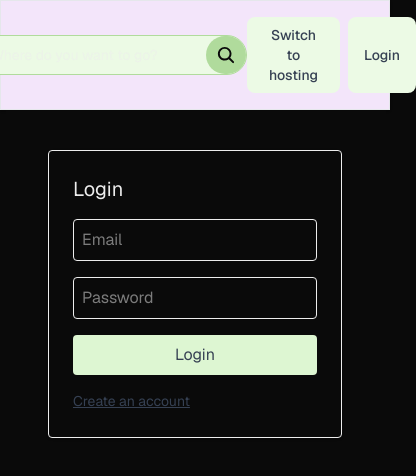
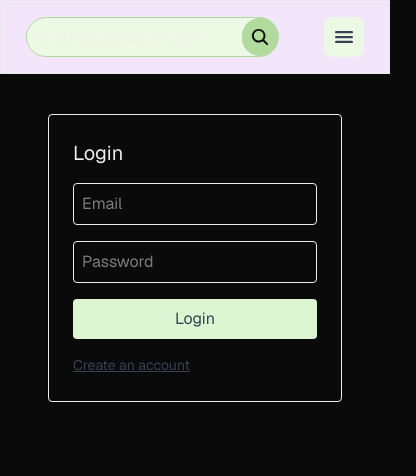
Before and after one commit to BarberoPablo/Staybnb, a Next.js app: page /auth in a window 390 px wide. Shown: the top 476 px of the page, 416 px wide, since content can reach past the window. Built offline with nearby package versions, Linux system fonts and the light colour scheme; no server answers.

Commit message:
fix: container component padding dropdown button for < md

```diff
--- a/src/app/(site)/components/Container.tsx
+++ b/src/app/(site)/components/Container.tsx
@@ -4,13 +4,23 @@ import { windowWidth } from "@/lib/utils";
 import { motion } from "framer-motion";
 import { usePathname } from "next/navigation";
 
-export function Container({ children, style, className }: { children: React.ReactNode; className?: string; style?: Record<string, string | number> }) {
+export function Container({
+  children,
+  style,
+  className,
+  noPadding,
+}: {
+  children: React.ReactNode;
+  className?: string;
+  style?: Record<string, string | number>;
+  noPadding?: boolean;
+}) {
   const pathname = usePathname();
   const fullWidth = !windowWidth.shortPath(pathname);
 
   return (
     <motion.div
-      className={`w-full px-12 py-10 ${className}`}
+      className={`${noPadding ? "" : "px-12 py-10"} w-full ${className}`}
       style={style}
       initial={{ maxWidth: fullWidth ? windowWidth.full : windowWidth.short }}
       animate={{ maxWidth: fullWidth ? windowWidth.full : windowWidth.short }}
--- a/src/components/ChangeViewButton.tsx
+++ b/src/components/ChangeViewButton.tsx
@@ -1,8 +1,11 @@
 "use client";
 
+import { MenuItem } from "@headlessui/react";
 import { usePathname, useRouter } from "next/navigation";
+import { FaHotel } from "react-icons/fa";
+import { MdOutlineTravelExplore } from "react-icons/md";
 
-export default function ChangeViewButton() {
+export default function ChangeViewButton({ isMobile = false }: { isMobile?: boolean }) {
   const pathname = usePathname();
   const router = useRouter();
 
@@ -15,6 +18,27 @@ export default function ChangeViewButton() {
       router.push("/hosting");
     }
   };
+
+  if (isMobile) {
+    return (
+      <MenuItem>
+        <button className="group flex w-full items-center gap-2 rounded-lg px-3 py-1.5 data-focus:bg-myGreenDark/70" onClick={handleChangeMode}>
+          {mode === "hosting" ? (
+            <>
+              <MdOutlineTravelExplore className="size-4 fill-GrayDark" />
+              Switch to Traveling
+            </>
+          ) : (
+            <>
+              <FaHotel className="size-4 fill-GrayDark" />
+              Switch to Hosting
+            </>
+          )}
+        </button>
+      </MenuItem>
+    );
+  }
+
   return (
     <button
       className="px-4 py-2 text-sm font-medium text-myGrayDark bg-myGreenLight hover:bg-myGreen rounded-lg transition-colors"
--- a/src/components/Navbar.tsx
+++ b/src/components/Navbar.tsx
@@ -2,14 +2,16 @@
 
 import { Container } from "@/app/(site)/components/Container";
 import { logoUrl } from "@/lib/utils";
+import { Menu, MenuButton, MenuItems } from "@headlessui/react";
 import { motion } from "framer-motion";
 import Image from "next/image";
 import Link from "next/link";
 import { usePathname, useRouter } from "next/navigation";
 import { useState } from "react";
-import { IoSearch } from "react-icons/io5";
+import { IoMenu, IoSearch } from "react-icons/io5";
 import ChangeViewButton from "./ChangeViewButton";
 import { SignButton } from "./SignButton";
+import { useMediaQuery } from "@/hooks/useMediaQuery";
 
 export default function Navbar({ search = true }: { search?: boolean }) {
   const [searchCity, setSearchCity] = useState("");
@@ -17,6 +19,7 @@ export default function Navbar({ search = true }: { search?: boolean }) {
   const router = useRouter();
   const pathname = usePathname();
   const hosting = pathname.includes("/hosting");
+  const searchEffect = !useMediaQuery("(max-width: 500px)");
 
   const handleSearchCityInput = (event: React.ChangeEvent<HTMLInputElement>) => {
     setSearchCity(event.target.value);
@@ -29,8 +32,12 @@ export default function Navbar({ search = true }: { search?: boolean }) {
 
   return (
     <nav className="flex items-center justify-center bg-myGreenComplement shadow-sm border border-gray-200 h-full w-full p-0 m-0">
-      <Container style={{ padding: "16px 48px 16px 48px" }} className="flex items-center justify-center sticky top-0 sm:justify-between w-full">
-        <div>
+      <Container
+        noPadding
+        className="flex items-center justify-around sticky top-0 sm:justify-between w-full px-0.5 py-4 sm:px-12"
+        style={{ paddingTop: "16px", paddingBottom: "16px" }}
+      >
+        <div className="hidden sm:block">
           <Link href={`${hosting ? "/hosting" : "/"}`}>
             <Image src={logoUrl} alt="logo" className="object-cover" width={80} height={63} />
           </Link>
@@ -40,7 +47,9 @@ export default function Navbar({ search = true }: { search?: boolean }) {
             <input
               type="text"
               placeholder="Where do you want to go?"
-              className="rounded-full py-2 px-4 text-sm focus:outline-none focus:bg-myGreen hover:bg-myGreen transition-colors duration-300"
+              className={`rounded-full py-2 ${
+                searchEffect ? "px-4" : "px-2"
+              } text-sm focus:outline-none focus:bg-myGreen hover:bg-myGreen transition-colors duration-300`}
               value={searchCity}
               name="searchCity"
               onChange={handleSearchCityInput}
@@ -50,6 +59,8 @@ export default function Navbar({ search = true }: { search?: boolean }) {
                 if (e.key === "Enter") handleSearchCity();
               }}
             />
+
+            {searchEffect ? (
               <motion.button
                 className="flex flex-row w-full h-full items-center justify-center font-medium rounded-full p-2 gap-2 bg-myGreenBold text-background overflow-hidden transition-colors hover:cursor-pointer"
                 disabled={searchCity === ""}
@@ -71,13 +82,44 @@ export default function Navbar({ search = true }: { search?: boolean }) {
                   </motion.span>
                 )}
               </motion.button>
+            ) : (
+              <button
+                className="flex flex-row w-full h-full items-center justify-center font-medium rounded-full p-2 gap-2 bg-myGreenBold text-background overflow-hidden transition-colors hover:cursor-pointer"
+                disabled={searchCity === ""}
+                onClick={handleSearchCity}
+              >
+                <IoSearch className="w-5 h-5" />
+              </button>
+            )}
           </div>
         )}
-        <div className="flex gap-2">
+        <div className="hidden md:flex gap-2">
           <ChangeViewButton />
           <SignButton />
         </div>
+        <DropDownNavbarMenu />
       </Container>
     </nav>
   );
 }
+
+function DropDownNavbarMenu() {
+  return (
+    <div className="text-right md:hidden">
+      <Menu>
+        <MenuButton className="rounded-lg bg-myGreenLight p-2">
+          <IoMenu className="w-6 h-6 text-myGrayDark" />
+        </MenuButton>
+
+        <MenuItems
+          transition
+          anchor="bottom end"
+          className="w-46 origin-top-right rounded-xl border border-myGrayDark/5 bg-background/80 p-1 text-sm/6 text-myGrayDark transition duration-100 ease-out [--anchor-gap:--spacing(1)] focus:outline-none data-closed:scale-95 data-closed:opacity-0"
+        >
+          <SignButton isMobile={true} />
+          <ChangeViewButton isMobile={true} />
+        </MenuItems>
+      </Menu>
+    </div>
+  );
+}
--- a/src/components/SignButton.tsx
+++ b/src/components/SignButton.tsx
@@ -3,10 +3,12 @@
 import { logout } from "@/app/(site)/auth/components/auth";
 import { useUser } from "@/hooks/useUser";
 import { basicButton } from "@/lib/supabase/styles";
+import { MenuItem } from "@headlessui/react";
 import { useRouter } from "next/navigation";
 import { FaUserCircle } from "react-icons/fa";
+import { MdOutlineLogin, MdOutlineLogout } from "react-icons/md";
 
-export function SignButton() {
+export function SignButton({ isMobile = false }: { isMobile?: boolean }) {
   const router = useRouter();
   const { user, loading } = useUser();
 
@@ -25,16 +27,42 @@ export function SignButton() {
 
   if (loading) return <button className="w-20 rounded-lg overflow-hidden bg-gray-100 animate-pulse"></button>;
 
+  if (isMobile) {
+    return user ? (
+      <div>
+        <MenuItem>
+          <button className="group flex w-full items-center gap-2 rounded-lg px-3 py-1.5 data-focus:bg-myGreenDark/70" onClick={handleProfile}>
+            <FaUserCircle className="size-4 fill-GrayDark" />
+            Profile
+          </button>
+        </MenuItem>
+        <MenuItem>
+          <button className="group flex w-full items-center gap-2 rounded-lg px-3 py-1.5 data-focus:bg-myGreenDark/70" onClick={handleLogout}>
+            <MdOutlineLogout className="size-4 fill-GrayDark" />
+            Logout
+          </button>
+        </MenuItem>
+      </div>
+    ) : (
+      <MenuItem>
+        <button className="group flex w-full items-center gap-2 rounded-lg px-3 py-1.5 data-focus:bg-myGreenDark/70" onClick={handleLogin}>
+          <MdOutlineLogin className="size-4 fill-GrayDark" />
+          Login
+        </button>
+      </MenuItem>
+    );
+  }
+
   return user ? (
     <div className="flex items-center gap-2">
       <button
+        className="w-20 px-4 py-2 text-sm font-medium rounded-lg text-red-700 bg-red-100 hover:bg-red-200 transition-colors duration-200"
         onClick={handleLogout}
-        className="w-20 px-4 py-2 text-sm font-medium rounded-lg text-red-700 bg-red-100 hover:bg-red-200 transition-colors duration-200"
       >
         Logout
       </button>
 
-      <button onClick={handleProfile} className={`${basicButton}`}>
+      <button className={`${basicButton}`} onClick={handleProfile}>
         <FaUserCircle className="rounded-full text-4xl text-myGreenDark bg-white hover:bg-myGreen transition-colors duration-200" />
       </button>
     </div>
```
Lines whose indentation alone changed are shown as unchanged.
